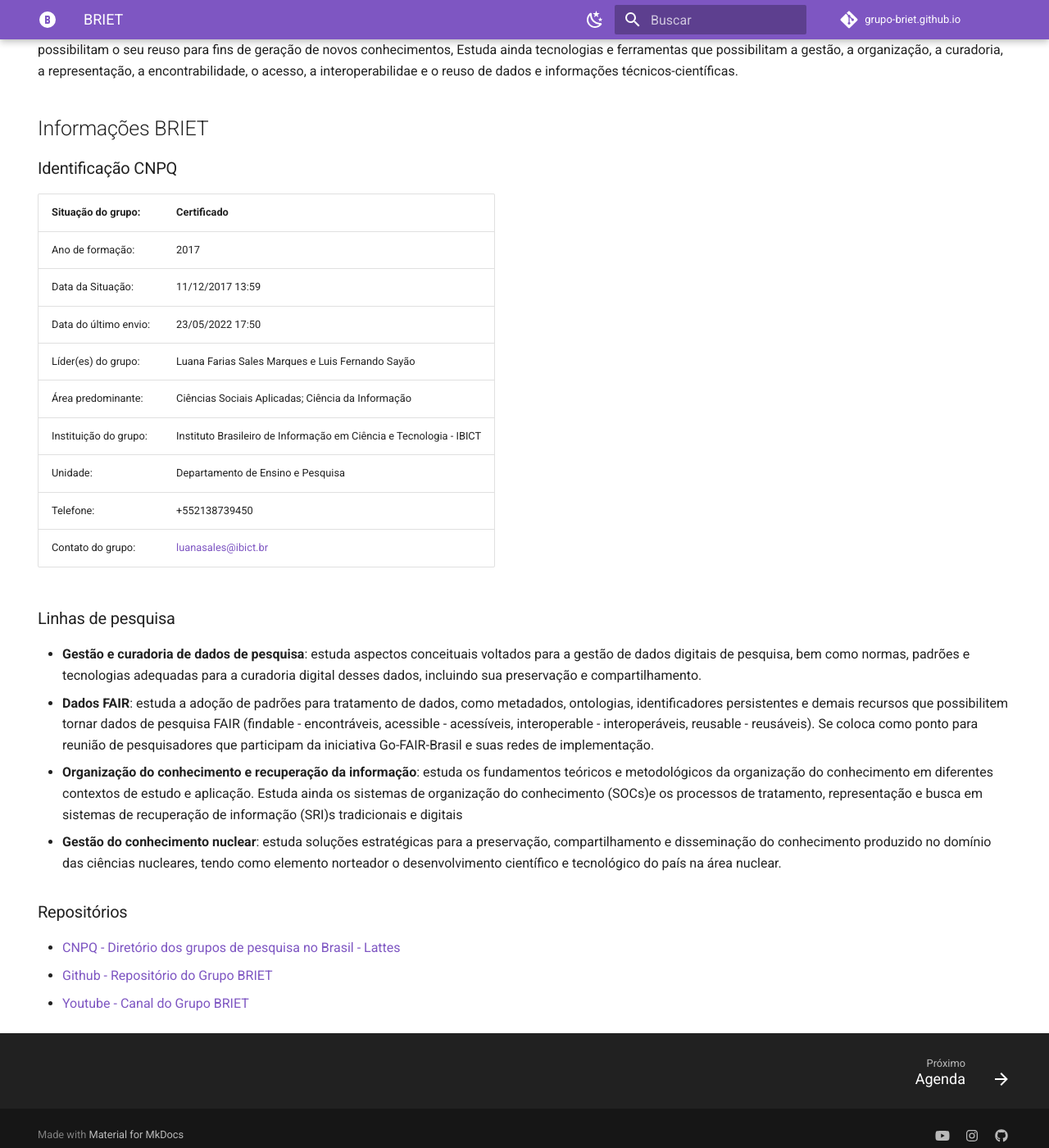
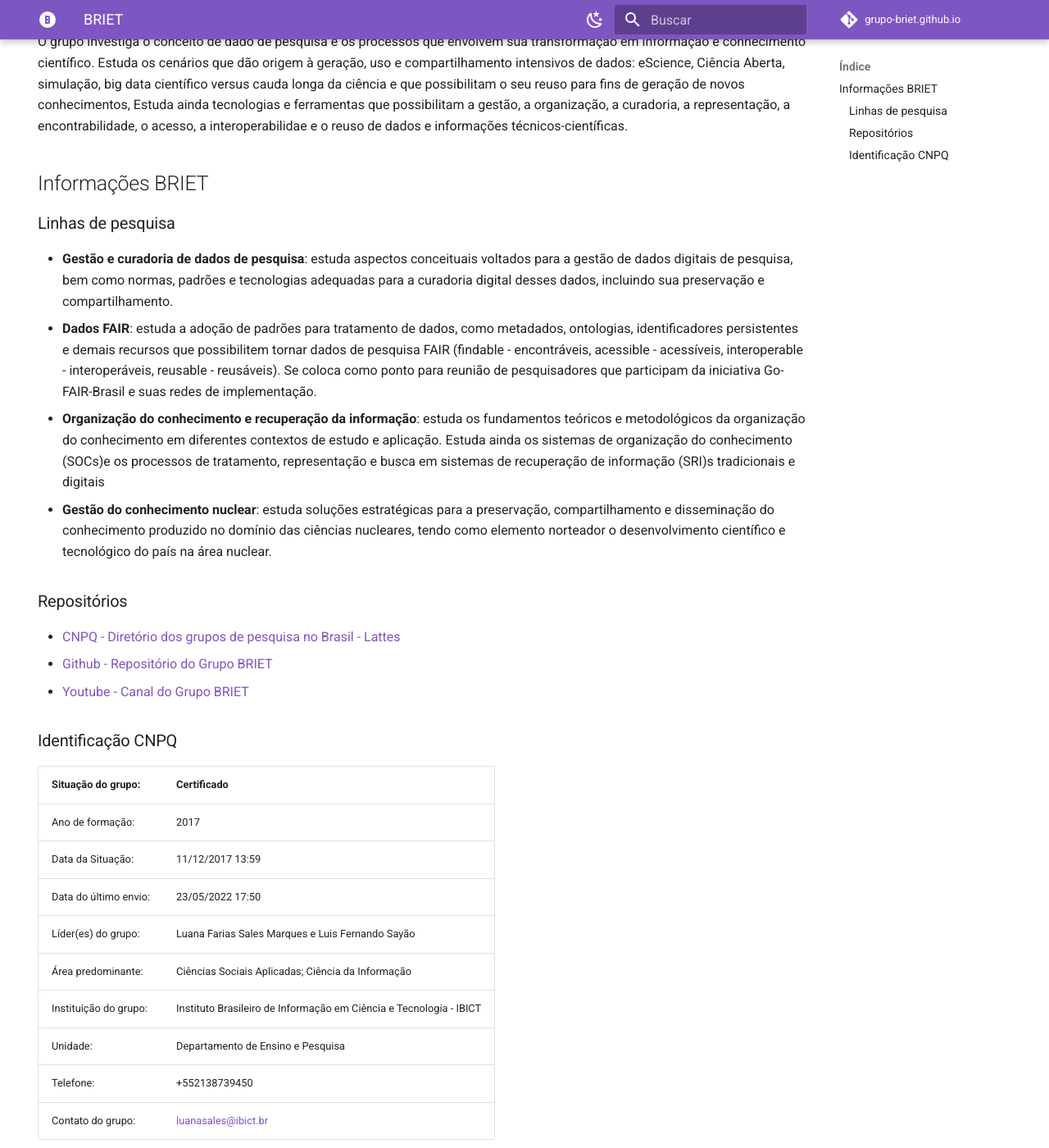
Before and after one commit to keellyayala/grupo-briet.github.io, an MkDocs documentation site: the page built from docs/index.md, in a window 1280 px wide and 1400 px high, scrolled down 616 px. Shown: the whole window at 82% size. Built offline with MkDocs 1.6.1 and Material for MkDocs 9.7.7, drawn with Linux system fonts in a browser that asks for light colours; a script that is not in the unit is left out; comment, search, counter and statistics services are not loaded; part of the change alters nothing that is shown.

Commit message:
Update index.md

```diff
--- a/docs/index.md
+++ b/docs/index.md
@@ -1,7 +1,6 @@
 ---
 title: BRIET
 hide:
-  - toc
   - navigation
 ---
 
@@ -11,6 +10,17 @@ hide:
 O grupo investiga o conceito de dado de pesquisa e os processos que envolvem sua transformação em informação e conhecimento científico. Estuda os cenários que dão origem à geração, uso e compartilhamento intensivos de dados: eScience, Ciência Aberta, simulação, big data científico versus cauda longa da ciência e que possibilitam o seu reuso para fins de geração de novos conhecimentos, Estuda ainda tecnologias e ferramentas que possibilitam a gestão, a organização, a curadoria, a representação, a encontrabilidade, o acesso, a interoperabilidae e o reuso de dados e informações técnicos-científicas.
 
 ## Informações BRIET
+
+### Linhas de pesquisa
+- **Gestão e curadoria de dados de pesquisa**: estuda aspectos conceituais voltados para a gestão de dados digitais de pesquisa, bem como normas, padrões e tecnologias adequadas para a curadoria digital desses dados, incluindo sua preservação e compartilhamento.
+- **Dados FAIR**: estuda a adoção de padrões para tratamento de dados, como metadados, ontologias, identificadores persistentes e demais recursos que possibilitem tornar dados de pesquisa FAIR (findable - encontráveis, acessible - acessíveis, interoperable - interoperáveis, reusable - reusáveis). Se coloca como ponto para reunião de pesquisadores que participam da iniciativa Go-FAIR-Brasil e suas redes de implementação.
+- **Organização do conhecimento e recuperação da informação**: estuda os fundamentos teóricos e metodológicos da organização do conhecimento em diferentes contextos de estudo e aplicação. Estuda ainda os sistemas de organização do conhecimento (SOCs)e os processos de tratamento, representação e busca em sistemas de recuperação de informação (SRI)s tradicionais e digitais
+- **Gestão do conhecimento nuclear**: estuda soluções estratégicas para a preservação, compartilhamento e disseminação do conhecimento produzido no domínio das ciências nucleares, tendo como elemento norteador o desenvolvimento científico e tecnológico do país na área nuclear.
+
+### Repositórios
+- [CNPQ - Diretório dos grupos de pesquisa no Brasil - Lattes](http://dgp.cnpq.br/dgp/espelhogrupo/5689364231308349)
+- [Github - Repositório do Grupo BRIET](https://github.com/grupo-briet)
+- [Youtube - Canal do Grupo BRIET](https://www.youtube.com/channel/UCwbvIl-TSZOSritOESaukQQ)
 
 ### Identificação CNPQ
 
@@ -25,14 +35,3 @@ O grupo investiga o conceito de dado de pesquisa e os processos que envolvem sua
 | Unidade: | Departamento de Ensino e Pesquisa |
 | Telefone: | +552138739450 |
 | Contato do grupo: | [luanasales@ibict.br](mailto:luanasales@ibict.br) |
-
-### Linhas de pesquisa
-- **Gestão e curadoria de dados de pesquisa**: estuda aspectos conceituais voltados para a gestão de dados digitais de pesquisa, bem como normas, padrões e tecnologias adequadas para a curadoria digital desses dados, incluindo sua preservação e compartilhamento.
-- **Dados FAIR**: estuda a adoção de padrões para tratamento de dados, como metadados, ontologias, identificadores persistentes e demais recursos que possibilitem tornar dados de pesquisa FAIR (findable - encontráveis, acessible - acessíveis, interoperable - interoperáveis, reusable - reusáveis). Se coloca como ponto para reunião de pesquisadores que participam da iniciativa Go-FAIR-Brasil e suas redes de implementação.
-- **Organização do conhecimento e recuperação da informação**: estuda os fundamentos teóricos e metodológicos da organização do conhecimento em diferentes contextos de estudo e aplicação. Estuda ainda os sistemas de organização do conhecimento (SOCs)e os processos de tratamento, representação e busca em sistemas de recuperação de informação (SRI)s tradicionais e digitais
-- **Gestão do conhecimento nuclear**: estuda soluções estratégicas para a preservação, compartilhamento e disseminação do conhecimento produzido no domínio das ciências nucleares, tendo como elemento norteador o desenvolvimento científico e tecnológico do país na área nuclear.
-
-### Repositórios
-- [CNPQ - Diretório dos grupos de pesquisa no Brasil - Lattes](http://dgp.cnpq.br/dgp/espelhogrupo/5689364231308349)
-- [Github - Repositório do Grupo BRIET](https://github.com/grupo-briet)
-- [Youtube - Canal do Grupo BRIET](https://www.youtube.com/channel/UCwbvIl-TSZOSritOESaukQQ)
```
